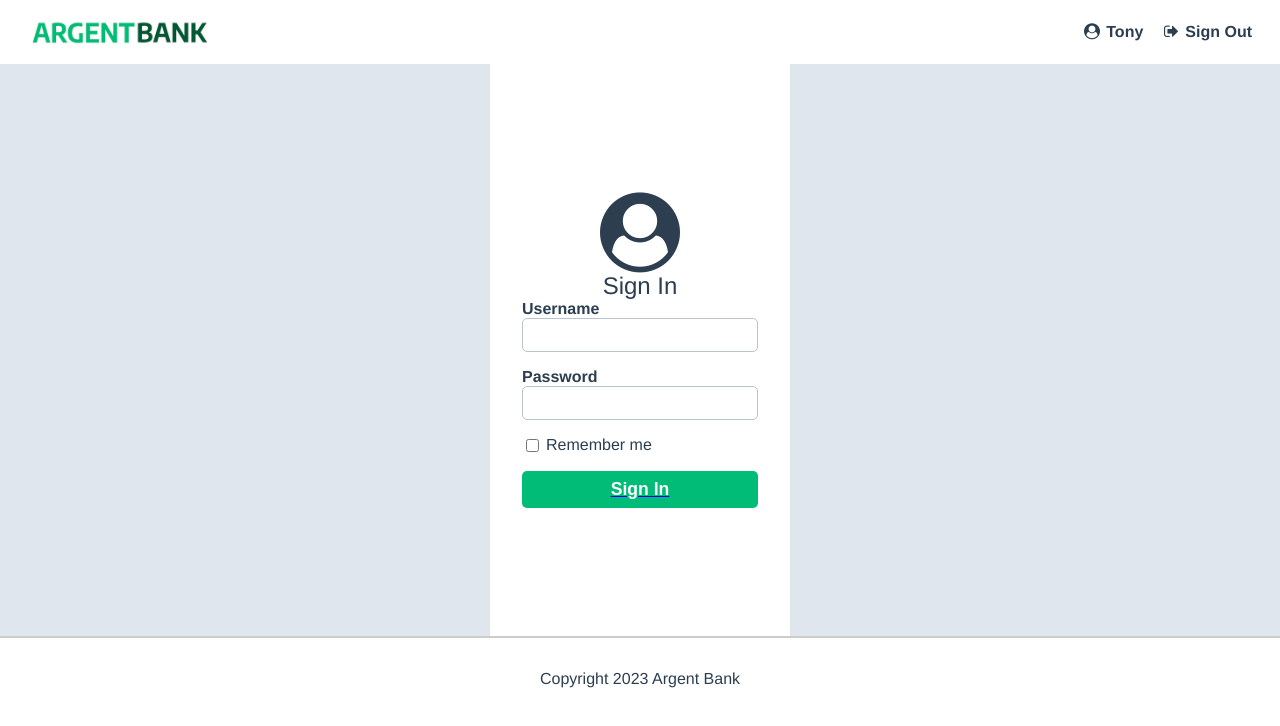
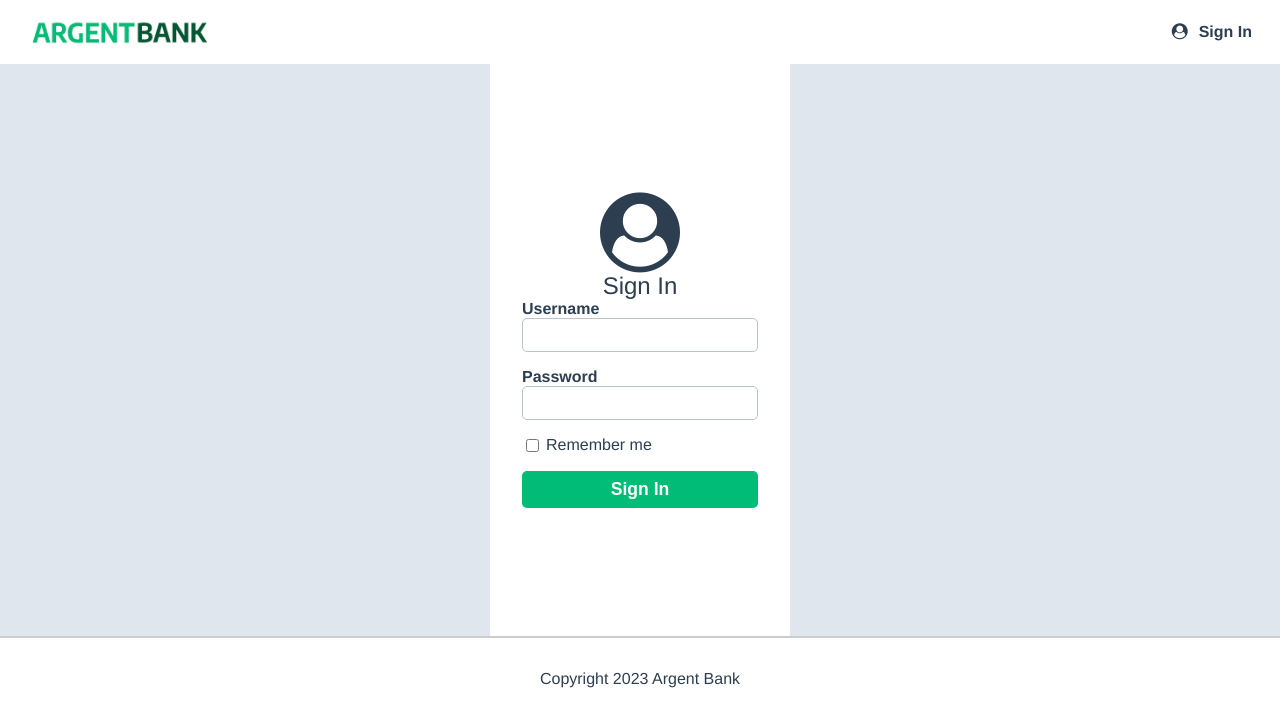
Before and after one commit to timothegonin/timothe_gonin_13_042023, a React (Create React App) app: page /login in a window 1280 px wide. Shown: the top 726 px of the page. Built offline with nearby package versions, Linux system fonts and the light colour scheme.

Commit message:
🏗️ loginForm=>AuthView+action +auth slice-> store

```diff
--- a/src/app/store.js
+++ b/src/app/store.js
@@ -1,8 +1,10 @@
 import { configureStore } from '@reduxjs/toolkit'
+import authSlice from '../features/auth/authSlice'
 import userInfosFormSlice from '../features/userInfosForm/userInfosFormSlice'
 
 export const store = configureStore({
   reducer: {
+    auth: authSlice,
     userInfosSetter: userInfosFormSlice,
   },
 })
--- a/src/components/Navbar.jsx
+++ b/src/components/Navbar.jsx
@@ -3,7 +3,7 @@ import { Link } from 'react-router-dom'
 import logo from '../assets/argentBankLogo.png'
 
 const Navbar = () => {
-  const [loggedIn, setLoggedIn] = useState(true)
+  const [loggedIn, setLoggedIn] = useState(false)
 
   const navBarIcon = !loggedIn ? (
     <Link className="main-nav-item" to="/login">
--- /dev/null
+++ b/src/features/auth/AuthView.jsx
@@ -0,0 +1,37 @@
+import React from 'react'
+import { useNavigate } from 'react-router-dom'
+import { useDispatch } from 'react-redux'
+import { login } from './authSlice'
+
+const AuthView = () => {
+  const dispatch = useDispatch()
+  const navigate = useNavigate()
+
+  const handleLogin = (e) => {
+    e.preventDefault()
+    dispatch(login())
+    navigate('/profile')
+  }
+
+  return (
+    <form>
+      <div className="input-wrapper">
+        <label htmlFor="username">Username</label>
+        <input type="text" id="username" />
+      </div>
+      <div className="input-wrapper">
+        <label htmlFor="password">Password</label>
+        <input type="password" id="password" />
+      </div>
+      <div className="input-remember">
+        <input type="checkbox" id="remember-me" />
+        <label htmlFor="remember-me">Remember me</label>
+      </div>
+      <button onClick={handleLogin} className="sign-in-button" type="submit">
+        Sign In
+      </button>
+    </form>
+  )
+}
+
+export default AuthView
--- a/src/pages/Login.jsx
+++ b/src/pages/Login.jsx
@@ -1,4 +1,4 @@
-import { Link } from 'react-router-dom'
+import AuthView from '../features/auth/AuthView'
 
 const Login = () => {
   return (
@@ -6,23 +6,7 @@ const Login = () => {
       <section className="sign-in-content">
         <i className="fa fa-user-circle sign-in-icon"></i>
         <h1>Sign In</h1>
-        <form>
-          <div className="input-wrapper">
-            <label htmlFor="username">Username</label>
-            <input type="text" id="username" />
-          </div>
-          <div className="input-wrapper">
-            <label htmlFor="password">Password</label>
-            <input type="password" id="password" />
-          </div>
-          <div className="input-remember">
-            <input type="checkbox" id="remember-me" />
-            <label htmlFor="remember-me">Remember me</label>
-          </div>
-          <Link to="/profile">
-            <button className="sign-in-button">Sign In</button>
-          </Link>
-        </form>
+        <AuthView />
       </section>
     </main>
   )
```
